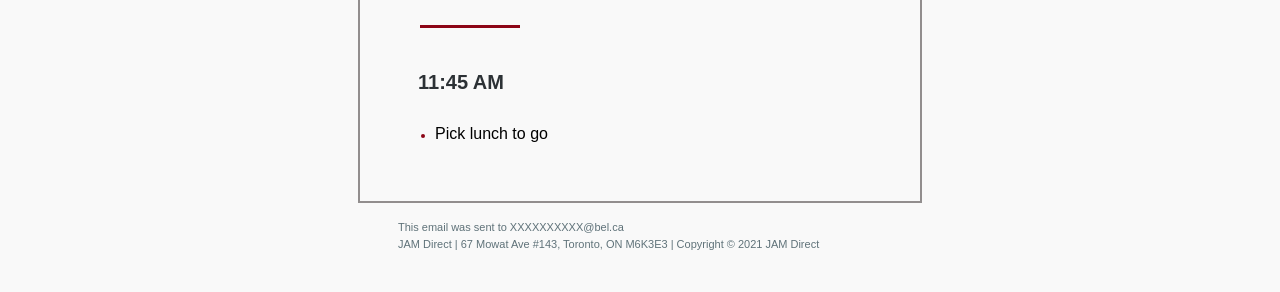
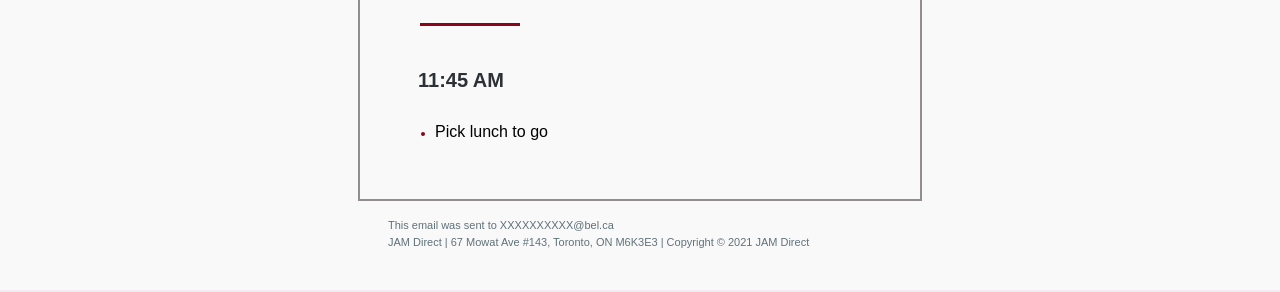
Before and after one commit to aryalprekshya/JAM-sample-email, a plain HTML site: page index.html in a window 1280 px wide. Shown: the part 1094-1386 px from the top of the page. Drawn offline with Linux system fonts and the light colour scheme.

Commit message:
fixed padding and mso tags

```diff
--- a/index.html
+++ b/index.html
@@ -169,13 +169,13 @@
 
                             <!--Two columns for responsive design -->
                             <tr>
-                                <td style="padding:0px 30px 20px 50px;font-size:0;background-color: #f9f9f9;"
+                                <td style="padding:0 30px 0 50px;font-size:0;background-color: #f9f9f9;"
                                     bgcolor="#f9f9f9">
                                     <div class="two-col" style="text-align:left;font-size:0;">
                                         <!--[if mso]>
                                         <table role="presentation" width="100%">
                                         <tr>
-                                                                        <td style="width:280px;padding:0px 30px 0px 50px;background-color: #f9f9f9;" bgcolor="#f9f9f9" align="left" valign="top">
+                                        <td style="width:280px;padding:0 30px 0 50px;background-color: #f9f9f9;" bgcolor="#f9f9f9" align="left" valign="top">
                                         <![endif]-->
                                         <div class="col-large"
                                             style="display:inline-block;width:100%;max-width:280px;vertical-align:middle;padding-bottom:20px;font-family:Arial,sans-serif;font-size:14px;color:#363636;">
@@ -237,7 +237,7 @@
                             </tr>
 
                             <tr>
-                                <td style="padding:0 0 35px 60px;background-color: #f9f9f9;" bgcolor="#f9f9f9">
+                                <td style="padding:18px 0 35px 60px;background-color: #f9f9f9;" bgcolor="#f9f9f9">
                                     <div style="margin:0" align="left">
                                         <hr align="left"
                                             style="border-width: 0; background: #8C0516; color: #000; height:0.2em; width:100px">
@@ -286,10 +286,10 @@
                                     <td align="left"
                                         style=" margin:0; padding:10px 0 10px 0;font-size: 11px;font-family: Arial, sans-serif;color:#5f7279;padding:8px 0px 2px 0px;">
 
-                                        <p style="margin:0; padding: 10px 0 0 40px;color:#5f7279;">
+                                        <p style="margin:0; padding: 10px 0 0 30px;color:#5f7279;">
                                             This email was sent to XXXXXXXXXX@bel.ca
                                         </p>
-                                        <p style=" margin:0; padding: 5px 0 20px 40px;color:#5f7279;">
+                                        <p style=" margin:0; padding: 5px 0 20px 30px;color:#5f7279;">
                                             JAM Direct&nbsp;|&nbsp;67 Mowat Ave #143, Toronto, ON
                                             M6K3E3&nbsp;|&nbsp;Copyright &copy;&nbsp;2021&nbsp;JAM
                                             Direct
```
Lines whose indentation alone changed are shown as unchanged.
